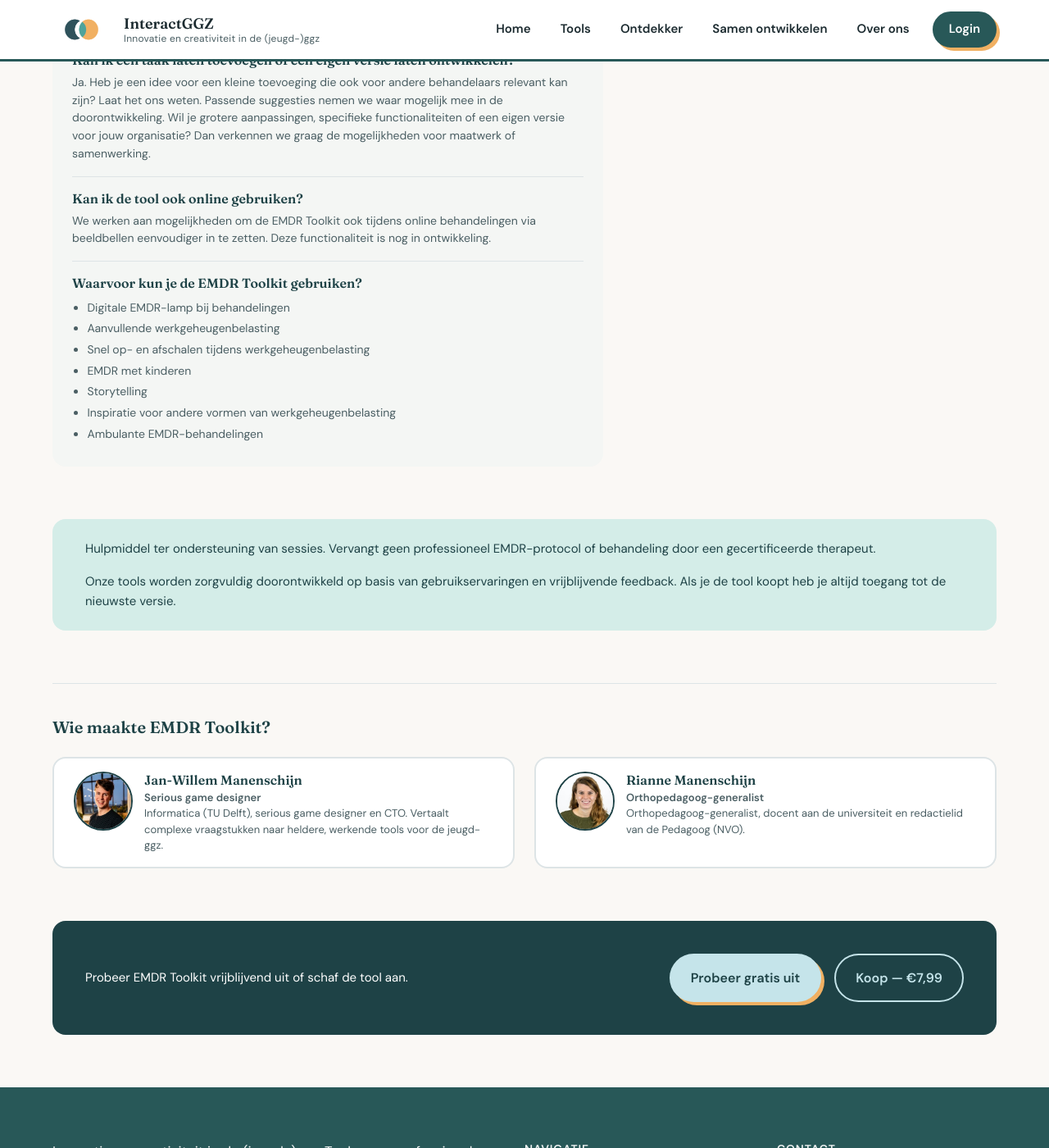
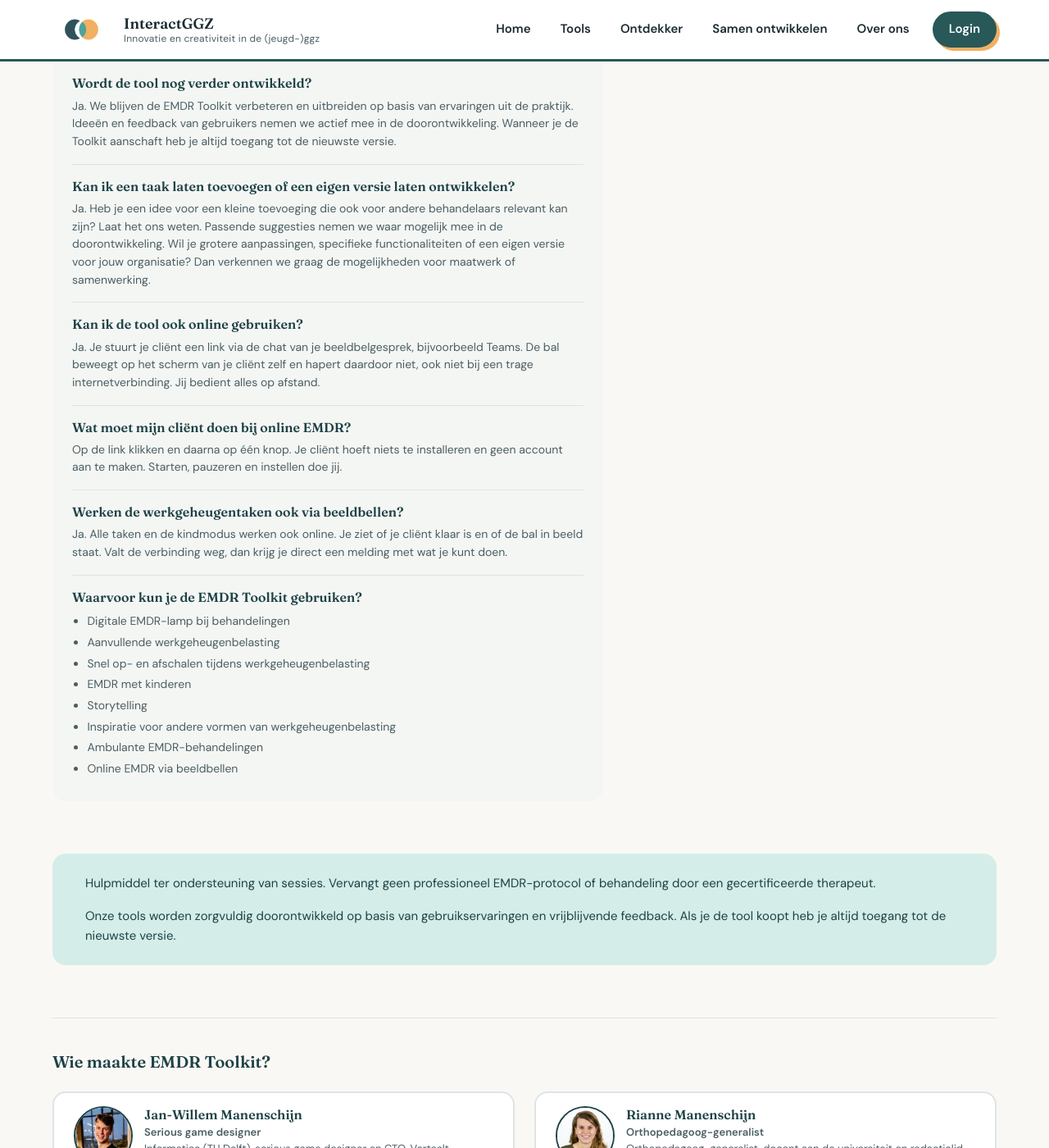
Before and after one commit to janwillemm/jari-website, a Jekyll site: the page built from _tools/emdr.md, in a window 1280 px wide and 1400 px high, scrolled down 3089 px. Shown: the whole window at 82% size. Built offline with Jekyll 4.4.1, drawn with Linux system fonts in a browser that asks for light colours; some of the changed text lies outside the part shown.

Commit message:
Publiceer EMDR via beeldbellen, de toolpagina-preview en Listmonk-bezoekmeting.

```diff
--- a/_tools/emdr.md
+++ b/_tools/emdr.md
@@ -3,7 +3,7 @@ name: EMDR Toolkit
 title: EMDR Toolkit — digitale EMDR-lamp met werkgeheugentaken
 description: >-
   Digitale EMDR-lamp voor kinderen, jongeren en volwassenen. Laptop + telefoon,
-  geen aparte lichtbalk. €7,99 per jaar.
+  geen aparte lichtbalk. Ook via beeldbellen. €7,99 per jaar.
 order: 1
 status: live
 status_label: Beschikbaar
@@ -26,6 +26,7 @@ uses:
   - Storytelling
   - Inspiratie voor andere vormen van werkgeheugenbelasting
   - Ambulante EMDR-behandelingen
+  - Online EMDR via beeldbellen
 faq:
   - question: Vervangt de EMDR Toolkit een EMDR-opleiding of protocol?
     answer: >-
@@ -53,7 +54,13 @@ faq:
       Ja. Heb je een idee voor een kleine toevoeging die ook voor andere behandelaars relevant kan zijn? Laat het ons weten. Passende suggesties nemen we waar mogelijk mee in de doorontwikkeling. Wil je grotere aanpassingen, specifieke functionaliteiten of een eigen versie voor jouw organisatie? Dan verkennen we graag de mogelijkheden voor maatwerk of samenwerking.
   - question: Kan ik de tool ook online gebruiken?
     answer: >-
-      We werken aan mogelijkheden om de EMDR Toolkit ook tijdens online behandelingen via beeldbellen eenvoudiger in te zetten. Deze functionaliteit is nog in ontwikkeling.
+      Ja. Je stuurt je cliënt een link via de chat van je beeldbelgesprek, bijvoorbeeld Teams. De bal beweegt op het scherm van je cliënt zelf en hapert daardoor niet, ook niet bij een trage internetverbinding. Jij bedient alles op afstand.
+  - question: Wat moet mijn cliënt doen bij online EMDR?
+    answer: >-
+      Op de link klikken en daarna op één knop. Je cliënt hoeft niets te installeren en geen account aan te maken. Starten, pauzeren en instellen doe jij.
+  - question: Werken de werkgeheugentaken ook via beeldbellen?
+    answer: >-
+      Ja. Alle taken en de kindmodus werken ook online. Je ziet of je cliënt klaar is en of de bal in beeld staat. Valt de verbinding weg, dan krijg je direct een melding met wat je kunt doen.
 ---
 
 <div class="tool-detail__hero-body">
@@ -68,6 +75,8 @@ De EMDR Toolkit brengt die mogelijkheden samen in één eenvoudig hulpmiddel. Ge
 De EMDR Toolkit is bruikbaar voor alle leeftijden, maar heeft een specifieke kindmodus. Hierin zitten creatieve en speelse vormen van werkgeheugenbelasting ingebouwd zoals het volgen met de ogen van een raceauto, het zoeken naar dieren in een bos en figuurtjes tellen.
 
 De cliënt kijkt naar het scherm van de laptop. Jij bedient de sessie vanaf je telefoon. Zo kun je tijdens de verwerking snel schakelen zonder steeds terug te hoeven naar de laptop.
+
+Behandel je op afstand? Stuur je cliënt een link via je beeldbelgesprek. De bal beweegt op het scherm van je cliënt zelf, zonder haperingen.
 
 Van reguliere oogbewegingen tot aanvullende werkgeheugenbelasting: snel schakelen wanneer de behandeling daarom vraagt.
 
@@ -139,6 +148,20 @@ Van reguliere oogbewegingen tot aanvullende werkgeheugenbelasting: snel schakele
     <summary class="tool-accordion__summary">
       <span class="tool-accordion__summary-inner">
         <span class="tool-accordion__number" aria-hidden="true">5</span>
+        <span class="tool-accordion__title">Ook via beeldbellen, zonder haperingen</span>
+      </span>
+      <span class="tool-accordion__chevron" aria-hidden="true"></span>
+    </summary>
+    <div class="tool-accordion__body">
+      <p>
+        Bij scherm delen hapert een bewegende bal al snel. Daarom werkt de Toolkit anders: je cliënt opent een link en de bal beweegt op het eigen scherm. Eén klik, geen installatie en geen account. Jij bedient op afstand, naast je beeldbelvenster of met je telefoon, en ziet of je cliënt klaar is. Een korte opzet in de tool leidt je er stap voor stap doorheen.
+      </p>
+    </div>
+  </details>
+  <details class="tool-accordion__item">
+    <summary class="tool-accordion__summary">
+      <span class="tool-accordion__summary-inner">
+        <span class="tool-accordion__number" aria-hidden="true">6</span>
         <span class="tool-accordion__title">Inspiratie binnen handbereik</span>
       </span>
       <span class="tool-accordion__chevron" aria-hidden="true"></span>
@@ -152,7 +175,7 @@ Van reguliere oogbewegingen tot aanvullende werkgeheugenbelasting: snel schakele
   <details class="tool-accordion__item">
     <summary class="tool-accordion__summary">
       <span class="tool-accordion__summary-inner">
-        <span class="tool-accordion__number" aria-hidden="true">6</span>
+        <span class="tool-accordion__number" aria-hidden="true">7</span>
         <span class="tool-accordion__title">Eenvoudig in gebruik</span>
       </span>
       <span class="tool-accordion__chevron" aria-hidden="true"></span>
@@ -166,7 +189,7 @@ Van reguliere oogbewegingen tot aanvullende werkgeheugenbelasting: snel schakele
   <details class="tool-accordion__item">
     <summary class="tool-accordion__summary">
       <span class="tool-accordion__summary-inner">
-        <span class="tool-accordion__number" aria-hidden="true">7</span>
+        <span class="tool-accordion__number" aria-hidden="true">8</span>
         <span class="tool-accordion__title">Ontwikkeld in co-creatie met de praktijk</span>
       </span>
       <span class="tool-accordion__chevron" aria-hidden="true"></span>
--- a/llms.txt
+++ b/llms.txt
@@ -7,7 +7,7 @@ Makers: Jan-Willem Manenschijn (serious games, TU Delft) en
 Rianne Manenschijn (orthopedagoog-generalist).
 
 ## Tools
-- EMDR Toolkit: /tools/emdr/ — digitale EMDR-lamp, €7,99/jaar
+- EMDR Toolkit: /tools/emdr/ — digitale EMDR-lamp, ook via beeldbellen, €7,99/jaar
 - Bloom ACT Profiel Jeugd: /tools/bloom/ — ACT-profiel 10+, geen test
 - Driehoekmodel: /tools/context-driehoek/ — casusordening, lokaal, €4,99/jaar
 - ACT Avontuur: /tools/act-avontuur/ — defusie-spel 10+, ~5 min
```
Also changed, not shown: _includes/analytics.html (+14 -0 lines).
